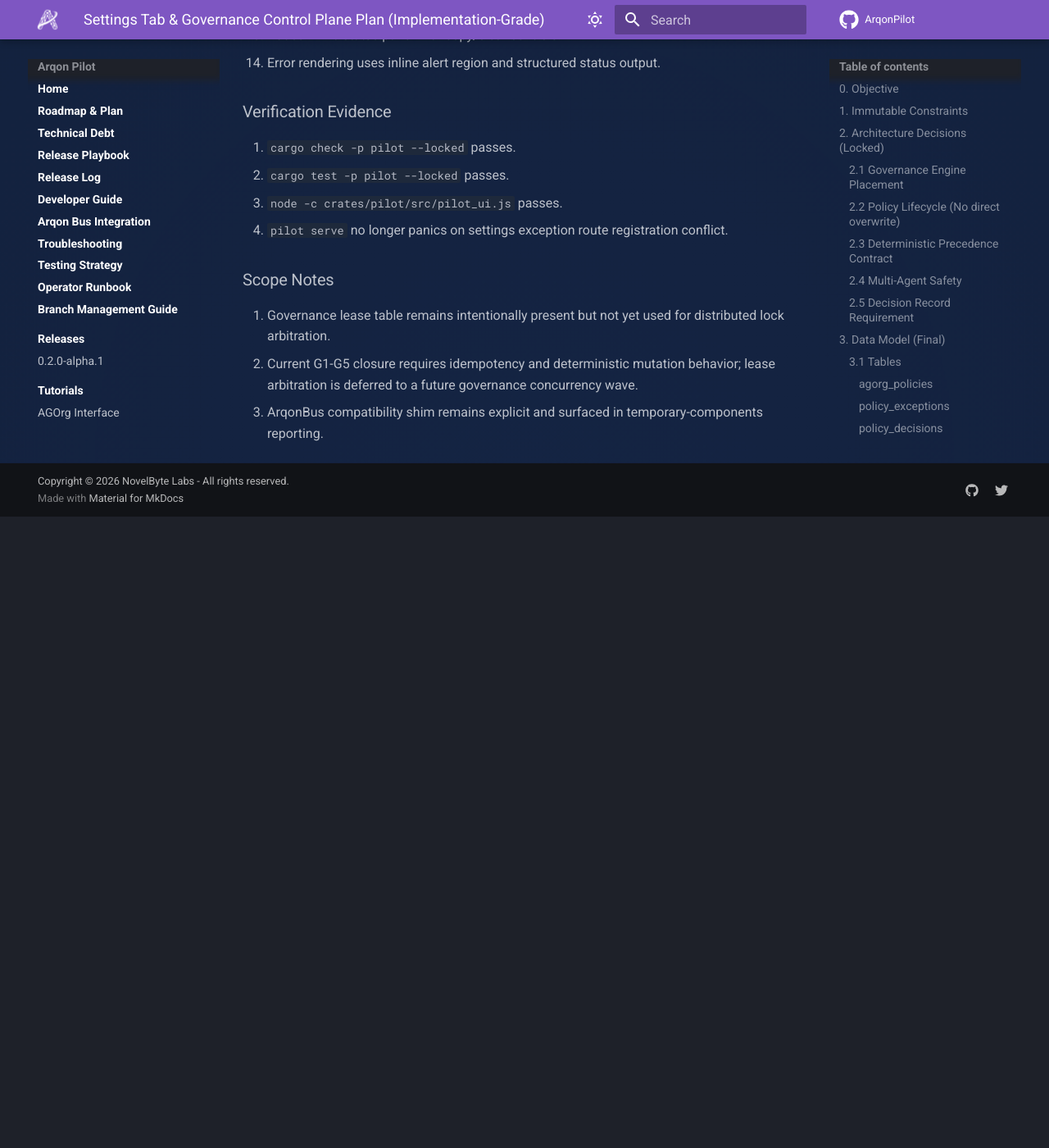
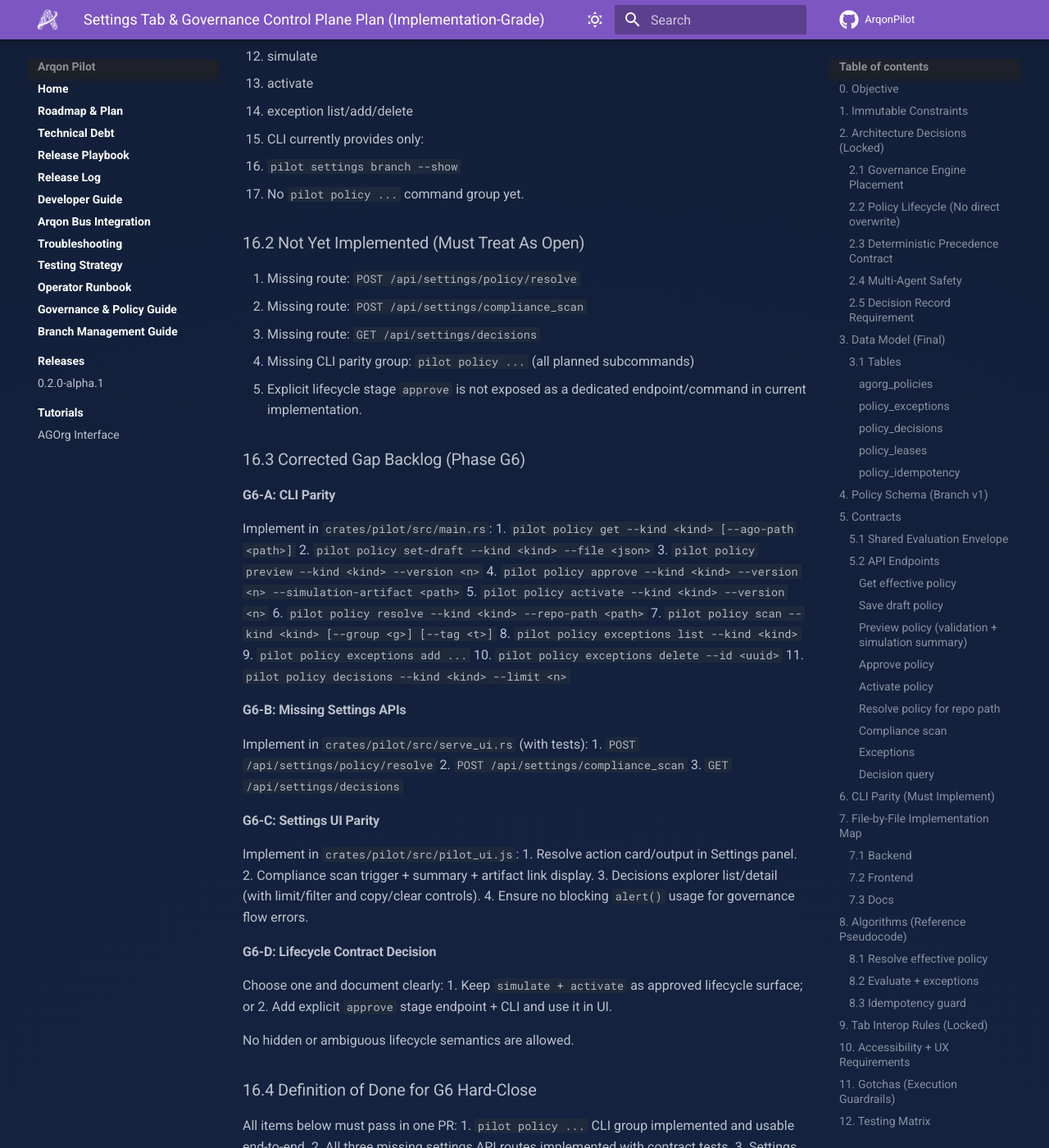
Before and after one commit to novelbytelabs/ArqonPilot, an MkDocs documentation site: the page built from docs/settings-tab-and-governance-plan.md, in a window 1280 px wide and 1400 px high, scrolled down 14976 px. Shown: the whole window at 82% size. Built offline with MkDocs 1.6.1 and Material for MkDocs 9.7.7, drawn with Linux system fonts in a browser that asks for light colours; comment, search, counter and statistics services are not loaded; before the commit the page ends 15606 px from its top, so only the background shows below that; some of the changed text lies outside the part shown.

````diff
--- /dev/null
+++ b/docs/governance-guide.md
@@ -0,0 +1,83 @@
+# Governance & Policy Guide
+
+Arqon Pilot features a **Governance Control Plane** that allows you to define, simulate, and strictly enforce operational rules across your fleet of repositories (AGOs). The primary interface for this is the **Settings Tab** in the Arqon Pilot UI.
+
+## Overview
+
+The Governance Engine is built on a few core principles:
+- **Persistent Data Layer:** All policies and exceptions are stored centrally in a PostgreSQL database (`agorg_policies`, `policy_exceptions`), offering a single source of truth.
+- **Hierarchical Inheritance:** Governance rules can be defined at the **AGOrg (Organization)** level or overridden at the **AGO (Repository)** level.
+- **Deterministic Precedence:** When enforcing a rule (like Branch Naming bounds), the engine evaluates in a strict precedence order:
+  1. Explicit Deny Exceptions
+  2. Explicit Allow Exceptions
+  3. AGO (Project) Override Policy
+  4. AGOrg (Fleet) Active Policy
+  5. Hardcoded Fallback Defaults
+
+## The Settings Tab
+
+The Settings Tab provides a visual interface for managing the complete policy lifecycle:
+
+### Policy Lifecycle
+Policies are not blindly overwritten; they move through a deliberate workflow:
+1. **Draft:** Edit the raw JSON policy schema in the editor.
+2. **Simulate:** Run the drafted policy against your current active fleet. The simulation provides concrete metrics (e.g., `3 Violations, 2 Warnings`) and shows exactly which repositories would be blocked if the policy were activated today.
+3. **Activate:** Once the simulation is successful and acceptable, the policy is committed as the new `active` version.
+
+### Managing Exceptions
+A strict policy is useless if you have to turn it off entirely to handle an edge case. The Governance Engine includes a dedicated **Exceptions System**.
+
+- **Surgical Overrides:** You can create targeted exceptions for specific rules (e.g., allow `hotfix/issue-123` on a single repository) without compromising the rest of the fleet.
+- **Time-To-Live (TTL):** Every exception requires an **expiration date** (`expires_at`), an **owner**, and a **ticket reference**. When the TTL expires, the exception automatically invalidates itself, ensuring temporary bypasses don't become permanent tech debt.
+- **Revocation:** Active exceptions can be immediately revoked directly from the UI list.
+
+## CLI Parity
+
+For automated environments and terminal users, the governance rules can be inspected via the CLI. To view the active branch policy for your current AGOrg context, use:
+
+```bash
+pilot settings branch --show
+```
+
+This ensures identical deterministic enforcement whether you are interacting via the UI, the CLI, or the underlying API endpoints.
+
+## Branch Policy Schema (Example)
+
+Here is a sample Branch Policy JSON schema that enforces standard prefixes, blocks direct commits to main, and configures lifecycle rules.
+
+```json
+{
+  "kind": "branch",
+  "version": 1,
+  "naming": {
+    "level": "block",
+    "required_prefix": ["feat", "fix", "docs", "test", "refactor", "chore", "perf"],
+    "separator": "/",
+    "body_format": "kebab-case",
+    "max_length": 80
+  },
+  "protected_branches": {
+    "level": "block",
+    "patterns": ["main", "master", "dev", "release/*"]
+  },
+  "lifecycle": {
+    "auto_prune_merged": {"level": "info", "enabled": true},
+    "prune_requires_confirmation": true,
+    "confirmation_phrase": "PRUNE",
+    "max_stale_days": {"level": "warn", "days": 30}
+  },
+  "sync": {
+    "strategy": "ff-only",
+    "auto_fetch_before_sync": true
+  },
+  "create": {
+    "require_preview": true,
+    "base_branch_default": "main"
+  }
+}
+```
+
+## Troubleshooting
+- **No Active Scope:** If the Settings Tab fails to load policies, ensure you have an **AGOrg Scope** selected in the top navigation bar.
+- **Save Failed:** Make sure your drafted policy is valid JSON. Missing commas or unescaped quotes will block draft creation.
+- **Cannot Activate:** You must run a successful Simulation on your draft before the Activate button is permitted.
--- a/docs/settings-tab-and-governance-plan.md
+++ b/docs/settings-tab-and-governance-plan.md
@@ -75,6 +75,11 @@
 Every policy evaluation must emit a decision record row + timeline event, including `policy_hash` and `decision_id`.
 
 ## 3. Data Model (Final)
+
+Implementation note:
+1. The runtime currently uses Postgres DDL managed in `crates/pilot/src/agorg.rs` + governance store wiring.
+2. Treat the SQL blocks in this section as conceptual schema intent.
+3. For migration-authoritative SQL, always reconcile against in-tree executable DDL before coding.
 
 ### 3.1 Tables
 
@@ -599,39 +604,101 @@
 
 This is the required base for the “ultimate” AGOrg control plane.
 
-## 16. Hard-Close Status (2026-03-02)
+## 16. Implementation Reality Check (2026-03-03)
 
-This plan is hard-closed for G1-G5 with implementation and verification evidence in-tree.
+This section is the source of truth for what is actually implemented in code today versus what remains.
+Use this section for execution; do not assume earlier sections are fully complete.
 
-### Completed Closure Items
+### 16.1 Implemented Now (Verified In-Tree)
 
-1. Runtime route safety fixed:
-   - Removed conflicting settings exception delete route shape.
-   - Contract is now:
-     - `GET /api/settings/exceptions/:kind`
-     - `POST /api/settings/exceptions/:kind`
-     - `POST /api/settings/exceptions/delete/:id`
-2. Simulation is real (no pseudo summary):
-   - `POST /api/settings/policy/branch/simulate` evaluates branch policy over scoped repos from registry status.
-   - Returns concrete counts and per-repo evaluation rows.
-3. Idempotency is wired for policy activation:
-   - Activation uses deterministic idempotency key derived from AGOrg + kind + scope target + simulation evidence id.
-   - Replays return the saved response.
-4. Governance decisions are persisted for branch actions:
-   - `api_branch_run` records decision envelopes through `policy_decisions`.
-5. Settings UI no longer relies on blocking browser alerts:
-   - Added inline status panel with copy/clear controls.
-   - Error rendering uses inline alert region and structured status output.
+1. Settings routes currently present in `crates/pilot/src/serve_ui.rs`:
+   - `GET /api/settings/policy/:kind`
+   - `POST /api/settings/policy/:kind/draft`
+   - `POST /api/settings/policy/:kind/simulate`
+   - `POST /api/settings/policy/:kind/activate`
+   - `GET /api/settings/exceptions/:kind`
+   - `POST /api/settings/exceptions/:kind`
+   - `POST /api/settings/exceptions/delete/:id`
+2. Branch enforcement path calls governance evaluator and stores decisions (`policy_decisions`) through governance store.
+3. Settings UI panel exists and is wired for:
+   - policy load/save draft
+   - simulate
+   - activate
+   - exception list/add/delete
+4. CLI currently provides only:
+   - `pilot settings branch --show`
+   - No `pilot policy ...` command group yet.
 
-### Verification Evidence
+### 16.2 Not Yet Implemented (Must Treat As Open)
 
-1. `cargo check -p pilot --locked` passes.
-2. `cargo test -p pilot --locked` passes.
-3. `node -c crates/pilot/src/pilot_ui.js` passes.
-4. `pilot serve` no longer panics on settings exception route registration conflict.
+1. Missing route: `POST /api/settings/policy/resolve`
+2. Missing route: `POST /api/settings/compliance_scan`
+3. Missing route: `GET /api/settings/decisions`
+4. Missing CLI parity group: `pilot policy ...` (all planned subcommands)
+5. Explicit lifecycle stage `approve` is not exposed as a dedicated endpoint/command in current implementation.
 
-### Scope Notes
+### 16.3 Corrected Gap Backlog (Phase G6)
 
-1. Governance lease table remains intentionally present but not yet used for distributed lock arbitration.
-   - Current G1-G5 closure requires idempotency and deterministic mutation behavior; lease arbitration is deferred to a future governance concurrency wave.
-2. ArqonBus compatibility shim remains explicit and surfaced in temporary-components reporting.
+#### G6-A: CLI Parity
+
+Implement in `crates/pilot/src/main.rs`:
+1. `pilot policy get --kind <kind> [--ago-path <path>]`
+2. `pilot policy set-draft --kind <kind> --file <json>`
+3. `pilot policy preview --kind <kind> --version <n>`
+4. `pilot policy approve --kind <kind> --version <n> --simulation-artifact <path>`
+5. `pilot policy activate --kind <kind> --version <n>`
+6. `pilot policy resolve --kind <kind> --repo-path <path>`
+7. `pilot policy scan --kind <kind> [--group <g>] [--tag <t>]`
+8. `pilot policy exceptions list --kind <kind>`
+9. `pilot policy exceptions add ...`
+10. `pilot policy exceptions delete --id <uuid>`
+11. `pilot policy decisions --kind <kind> --limit <n>`
+
+#### G6-B: Missing Settings APIs
+
+Implement in `crates/pilot/src/serve_ui.rs` (with tests):
+1. `POST /api/settings/policy/resolve`
+2. `POST /api/settings/compliance_scan`
+3. `GET /api/settings/decisions`
+
+#### G6-C: Settings UI Parity
+
+Implement in `crates/pilot/src/pilot_ui.js`:
+1. Resolve action card/output in Settings panel.
+2. Compliance scan trigger + summary + artifact link display.
+3. Decisions explorer list/detail (with limit/filter and copy/clear controls).
+4. Ensure no blocking `alert()` usage for governance flow errors.
+
+#### G6-D: Lifecycle Contract Decision
+
+Choose one and document clearly:
+1. Keep `simulate + activate` as approved lifecycle surface; or
+2. Add explicit `approve` stage endpoint + CLI and use it in UI.
+
+No hidden or ambiguous lifecycle semantics are allowed.
+
+### 16.4 Definition of Done for G6 Hard-Close
+
+All items below must pass in one PR:
+1. `pilot policy ...` CLI group implemented and usable end-to-end.
+2. All three missing settings API routes implemented with contract tests.
+3. Settings UI exposes resolve, compliance scan, and decision explorer without placeholders.
+4. Governance flow writes and reads decision records via API explorer.
+5. `cargo check -p pilot --locked` passes.
+6. `cargo test -p pilot --locked` passes.
+7. `node -c crates/pilot/src/pilot_ui.js` passes.
+8. Docs updated in same PR:
+   - `docs/operator-runbook.md`
+   - `docs/troubleshooting.md`
+   - `docs/gotcha-registry.md`
+   - this file (`docs/settings-tab-and-governance-plan.md`)
+
+### 16.5 Execution Guardrails for Implementing AI
+
+1. No placeholders, stubs, or silent fallback paths in governance APIs/UI.
+2. No “happy-path only” handlers; all endpoints return structured error payloads.
+3. Every claim of “done” requires command output evidence or test references.
+4. Do not alter frozen constraints:
+   - Rust core lane `1.82.0`
+   - packaging lane `1.88.0`
+   - protobuf `4.25.8` / protoc `25.8`
--- a/mkdocs.yml
+++ b/mkdocs.yml
@@ -9,7 +9,7 @@
   logo: assets/favicon.ico
   favicon: assets/favicon.ico
   features:
-#    - navigation.tabs
+    #    - navigation.tabs
     - navigation.sections
     - navigation.expand
     - navigation.tracking
@@ -48,6 +48,7 @@
   - Troubleshooting: "troubleshooting.md"
   - Testing Strategy: "testing-strategy.md"
   - Operator Runbook: "operator-runbook.md"
+  - Governance & Policy Guide: "governance-guide.md"
   - Branch Management Guide: "branch-management-guide.md"
   - Releases:
       - 0.2.0-alpha.1: "releases/0.2.0-alpha.1.md"
````
Also changed, not shown: docs/branch-management-guide.md (+3 -0 lines), docs/operator-runbook.md (+1 -0 lines), 2 other files.
